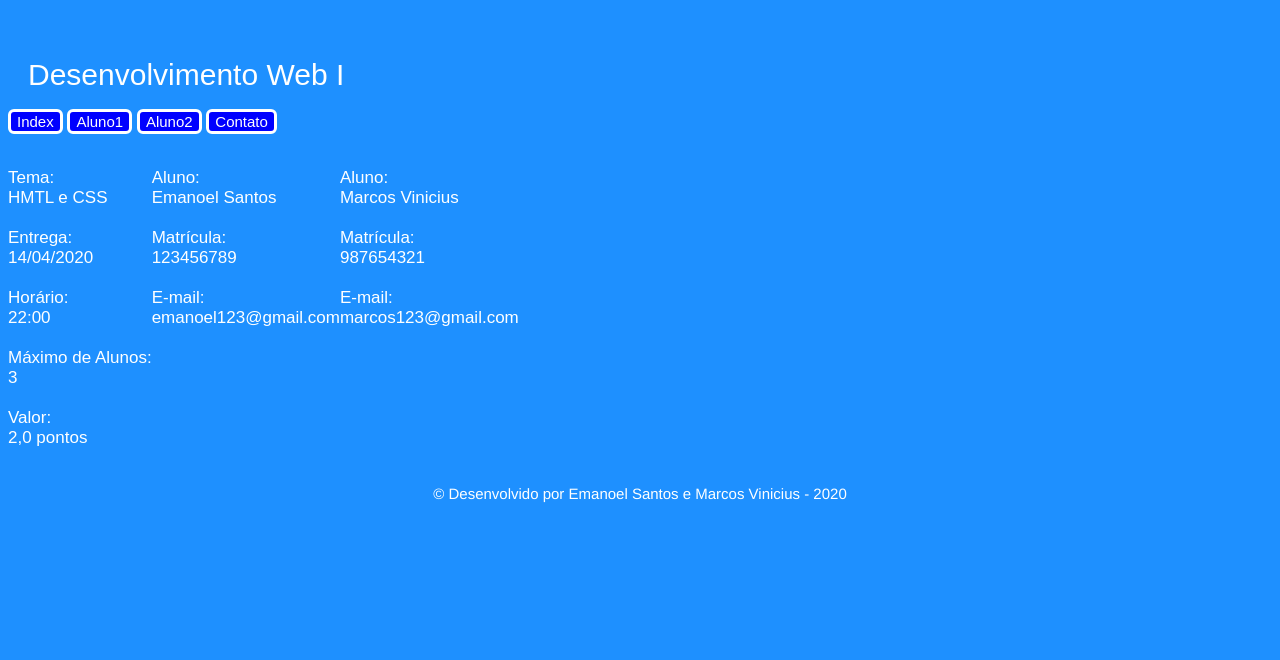
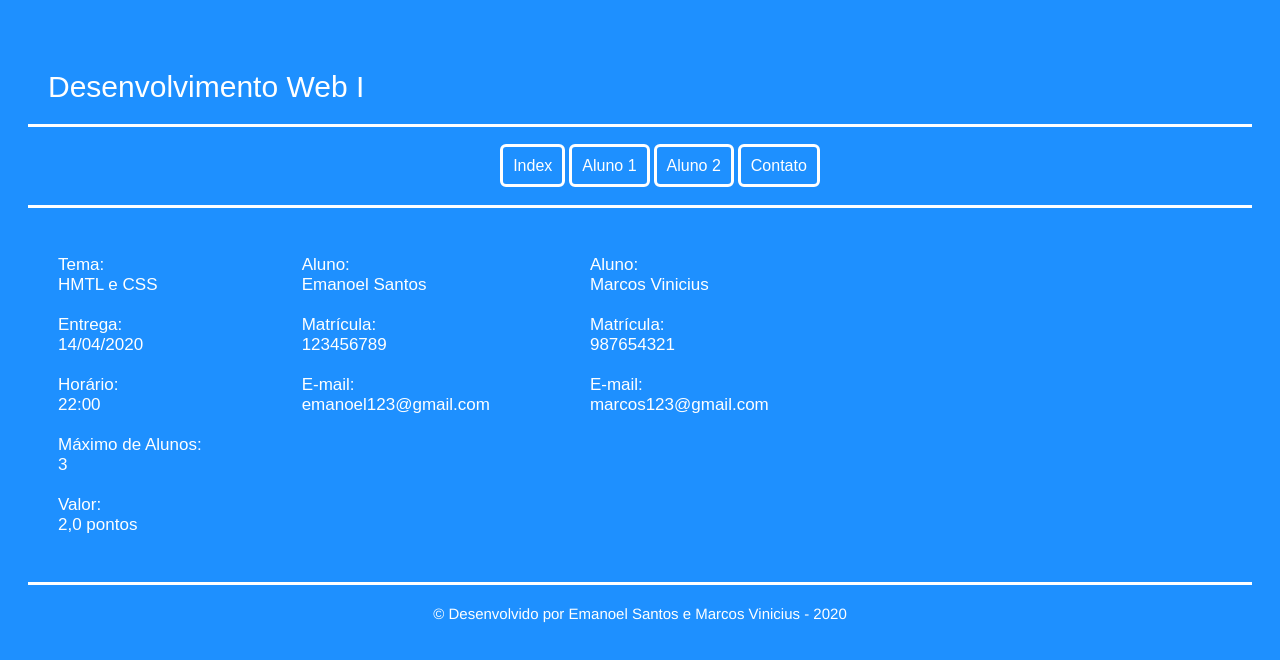
Before and after one commit to EmanoelcrSantos/TrabDesenvWeb, a plain HTML site: page index.html in a window 1280 px wide. Drawn offline with Linux system fonts and the light colour scheme.

Commit message:
Trabalho 08/04

```diff
--- a/index.css
+++ b/index.css
@@ -2,6 +2,11 @@ body{
     background-color: dodgerblue;
 }
 
+hr{
+    border: 0;
+    border-top: 3px solid white;
+    margin: 20px;
+}
 header{
     font-size: 30px;
     font-family: Arial, Helvetica, sans-serif;
@@ -9,21 +14,41 @@ header{
     text-align: left;
     padding-left: 20px;
     padding-top: 50px;
-}
-
-button{
-    background-color: blue;
-    font-size: 15px;
-    font-family: Arial, Helvetica, sans-serif;
-    color: white;
-    border: solid white;
-    border-radius: 6px;
+    margin: 20px;
 }
 
 p{
     font-size: 17px;
     font-family: Arial, Helvetica, sans-serif;
     color: white;
+    padding: 10px 50px 10px 50px;
+}
+
+ul.nav{
+    margin: 30px;
+    text-align: center;
+}
+
+ul.nav li {
+	list-style:none;
+    display:inline;
+}
+
+ul.nav li a{
+    border: solid white;
+    font-family: Arial, Helvetica, sans-serif;
+    background: dodgerblue;
+    color: white;
+    text-align: center;
+    padding: 10px;
+    text-decoration: none;
+    border-radius: 6px;
+}
+ul.nav a:hover{
+	background:white;
+	color:dodgerblue;
+    border-color: white;
+    color: dodgerblue;
 }
 
 footer{
--- a/index.html
+++ b/index.html
@@ -6,12 +6,14 @@
     <body>
         <header>Desenvolvimento Web I</header>
 
-        <p>
-            <button>Index</button>
-            <button>Aluno1</button>
-            <button>Aluno2</button>
-            <button>Contato</button>
-        </p>
+        <hr>
+        <ul class="nav">
+            <li><a href="index.html">Index</a></li>
+            <li><a href="aluno1">Aluno 1</a></li>
+            <li><a href="aluno2">Aluno 2</a></li>
+            <li><a href="contato">Contato</a></li>
+        </ul>
+        <hr>
 
         <section>
 
@@ -26,7 +28,7 @@
                     Máximo de Alunos:</br>
                     3</br></br>
                     Valor:</br>
-                    2,0 pontos</br></br>
+                    2,0 pontos</br>
                 </p>
                 </article>
 
@@ -53,7 +55,7 @@
                 </article>
 
         </section>
-
+        <hr>
 
         <footer>
             &copy; Desenvolvido por Emanoel Santos e Marcos Vinicius - 2020
```
